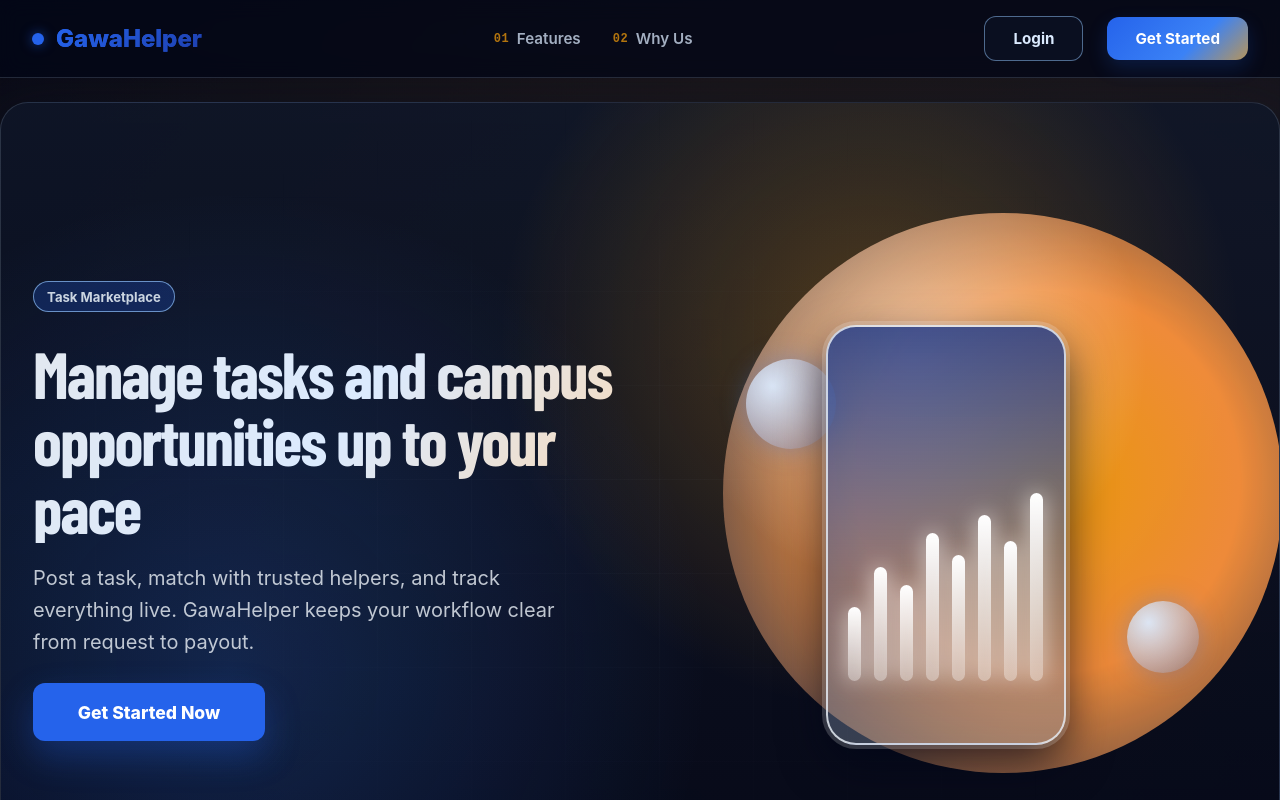
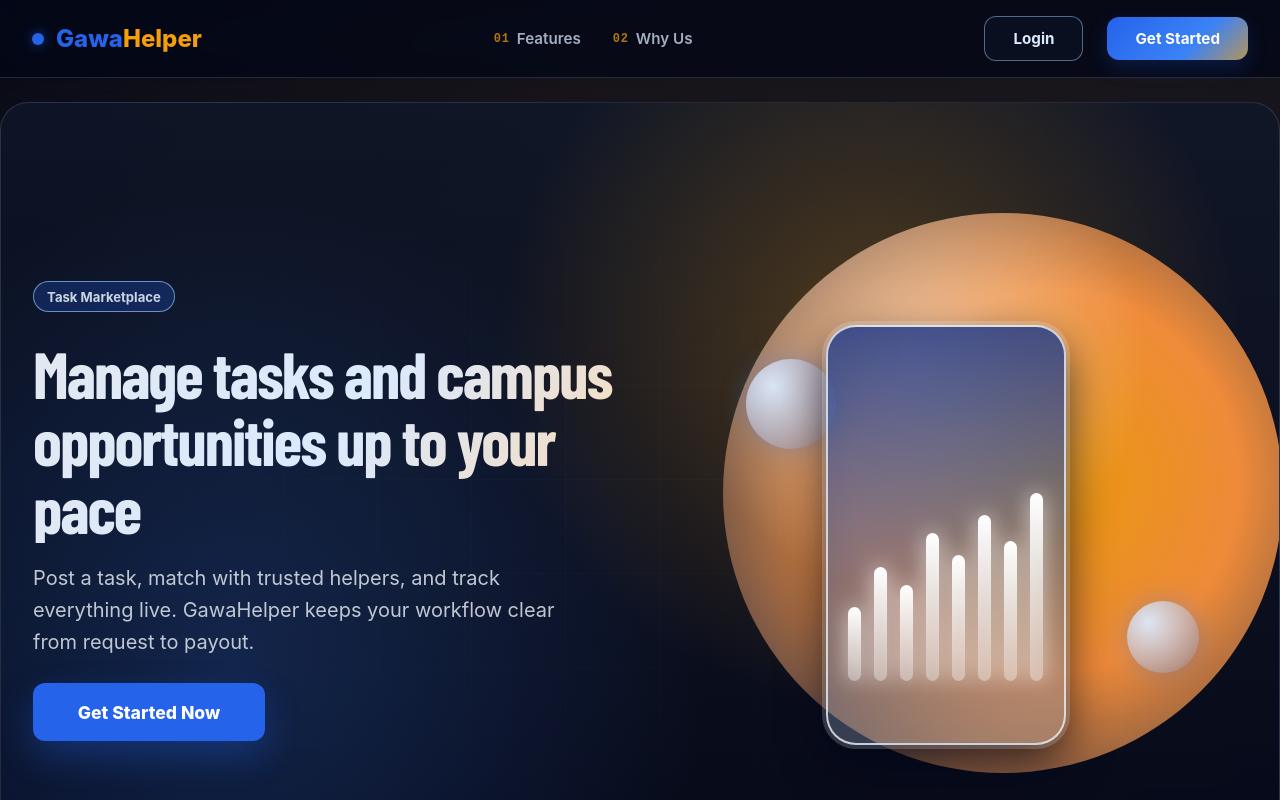
Before and after one commit to alexandercode-web/gawah, a React (Vite) app: page / in a window 1280 px wide. Shown: the top 800 px of the page. Built offline with nearby package versions, Linux system fonts and the light colour scheme; no server answers.

Commit message:
Split GawaHelper into Blue and Yellow colors

```diff
--- a/src/components/Sidebar.jsx
+++ b/src/components/Sidebar.jsx
@@ -68,7 +68,10 @@ function Sidebar({ user, onLogout, hasUnreadNotifications, logoutRedirect }) {
         <span className="sidebar-brand-icon" aria-hidden="true">
           <img src="/gawalogo.png" alt="Logo" style={{ width: '32px', height: '32px', borderRadius: '50%', objectFit: 'cover' }} />
         </span>
-        <span className="sidebar-brand">GawaHelper</span>
+        <span className="sidebar-brand">
+          <span className="brand-gawa">Gawa</span>
+          <span className="brand-helper">Helper</span>
+        </span>
       </div>
 
       {navItems.map((item) => {
--- a/src/pages/HomePage.jsx
+++ b/src/pages/HomePage.jsx
@@ -185,7 +185,10 @@ function HomePage({user, summary, myTasks = [], loading, error, hasUnreadNotific
               <img src="/gawalogo.png" alt="" className="home-brand-icon-image" />
             </div>
             <div>
-              <h1>GawaHelper</h1>
+              <h1>
+                <span className="brand-gawa">Gawa</span>
+                <span className="brand-helper">Helper</span>
+              </h1>
               <p>{`Welcome back${user?.FullName ? `, ${user.FullName.split(' ')[0]}` : ''}. Find tasks or get help.`}</p>
             </div>
           </div>
--- a/src/pages/LandingPage.jsx
+++ b/src/pages/LandingPage.jsx
@@ -48,7 +48,10 @@ function LandingPage() {
         <div className="navbar-container">
           <div className="navbar-brand">
             <span className="brand-dot-nav" />
-            <span className="brand-text">GawaHelper</span>
+            <span className="brand-text">
+              <span className="brand-gawa">Gawa</span>
+              <span className="brand-helper">Helper</span>
+            </span>
           </div>
 
           <div className="navbar-links">
```
Also changed, not shown: src/App.css.
